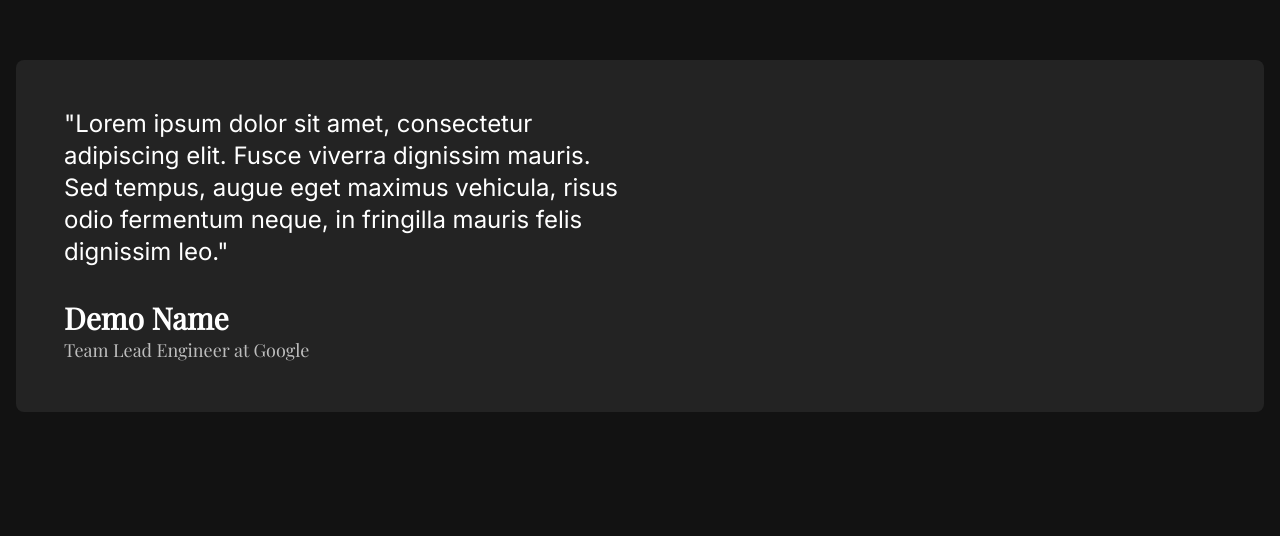
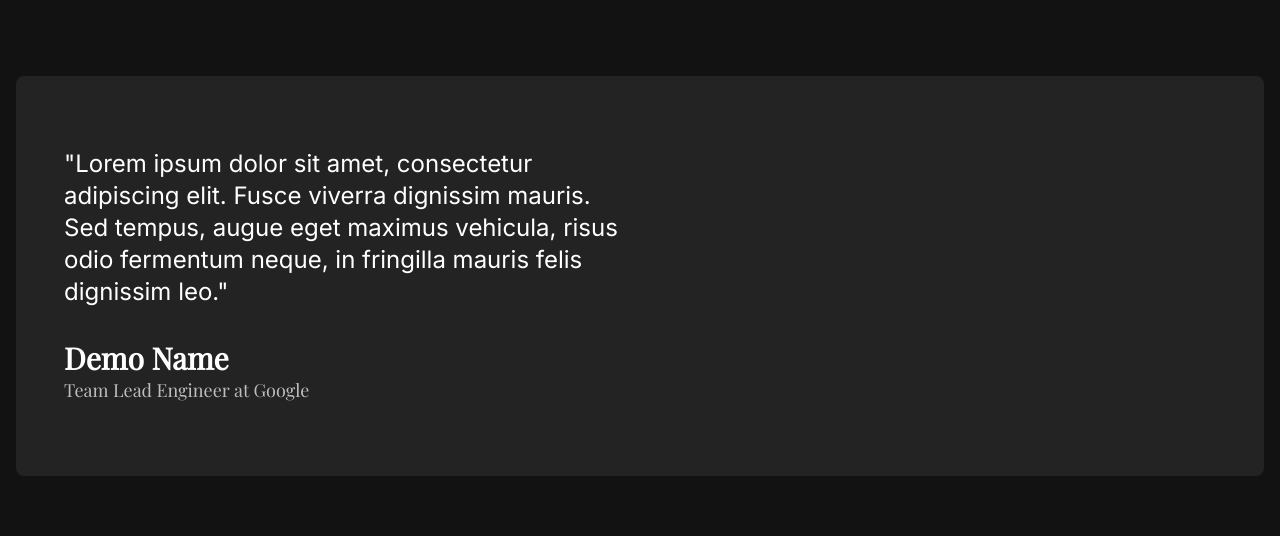
Before and after one commit to shm-dtt/portfolio-v2, a Next.js app: page / in a window 1280 px wide. Shown: the part 1844-2380 px from the top of the page. Built offline with nearby package versions, Linux system fonts and the light colour scheme.

Commit message:
minor changes

```diff
--- a/app/data/Data.tsx
+++ b/app/data/Data.tsx
@@ -1,4 +1,4 @@
-//basic info to change to
+//basic info to change
 
 export const Data = {
     firstName: "Soham",
@@ -12,3 +12,41 @@ export const Data = {
     position_firstLine: "Full Stack",
     position_secondLine: "☼ Developer ☀",
 }
+
+export const testimonials = [
+    {
+      name: "Shawn D'souza",
+      role: "Software Engineer at ZapCom Group lnc",
+      statement:
+        "A really good front end developer with great communication and team management skills. He is also a fast learner and adapts to various environments quickly.",
+      color: "#181818",
+    },
+    {
+      name: "Demo Name",
+      role: "Team Lead Engineer at Google",
+      statement:
+        "Lorem ipsum dolor sit amet, consectetur adipiscing elit. Fusce viverra dignissim mauris. Sed tempus, augue eget maximus vehicula, risus odio fermentum neque, in fringilla mauris felis dignissim leo.",
+      color: "#232323",
+    },
+    {
+      name: "Demo Name",
+      role: "Team Lead Engineer at Google",
+      statement:
+        "Lorem ipsum dolor sit amet, consectetur adipiscing elit. Fusce viverra dignissim mauris. Sed tempus, augue eget maximus vehicula, risus odio fermentum neque, in fringilla mauris felis dignissim leo.",
+      color: "#2E2E2E",
+    },
+    {
+      name: "Demo Name",
+      role: "Team Lead Engineer at Google",
+      statement:
+        "Lorem ipsum dolor sit amet, consectetur adipiscing elit. Fusce viverra dignissim mauris. Sed tempus, augue eget maximus vehicula, risus odio fermentum neque, in fringilla mauris felis dignissim leo.",
+      color: "#3E3E3E",
+    },
+    {
+      name: "Demo Name",
+      role: "Team Lead Engineer at Google",
+      statement:
+        "Lorem ipsum dolor sit amet, consectetur adipiscing elit. Fusce viverra dignissim mauris. Sed tempus, augue eget maximus vehicula, risus odio fermentum neque, in fringilla mauris felis dignissim leo.",
+      color: "#515151",
+    },
+  ];
--- a/components/Contact/Contact.tsx
+++ b/components/Contact/Contact.tsx
@@ -4,7 +4,7 @@ import React from "react";
 
 const Contact: React.FC = () => {
   return (
-    <div className=" flex flex-col items-center justify-center bg-light-black text-white">
+    <div className=" flex flex-col items-center justify-center text-white">
       <p
         className={`${playfairDisplay.className} lg:text-5xl text-3xl uppercase`}
       >
--- a/components/Experience/Experience.tsx
+++ b/components/Experience/Experience.tsx
@@ -3,7 +3,7 @@ import React from "react";
 
 const Experience: React.FC = () => {
   return (
-    <div className=" flex flex-col items-center justify-center bg-light-black text-white">
+    <div className=" flex flex-col items-center justify-center text-white">
       <p
         className={`${playfairDisplay.className} lg:text-5xl text-3xl uppercase`}
       >
--- a/components/Footer/Footer.tsx
+++ b/components/Footer/Footer.tsx
@@ -24,14 +24,14 @@ const Footer: React.FC = () => {
   return (
     <>
       <div
-        className={`p-4 flex justify-between items-end bg-light-black text-white ${inter.className} lg:text-sm text-xs`}
+        className={`p-4 flex text-white ${inter.className} text-sm gap-8`}
       >
         <p className=" text-left flex flex-col gap-3">
-          <span className=" text-gray-400">VERSION</span>
+          <span className=" text-gray-400 text-xs">VERSION</span>
           <span>© {Data.year} Edition</span>
         </p>
-        <p className=" text-right flex flex-col gap-3">
-          <span className=" text-gray-400">LOCAL TIME</span>
+        <p className=" text-left flex flex-col gap-3">
+          <span className=" text-gray-400 text-xs">LOCAL TIME</span>
           <span>
             {time} GMT{Data.gmtOffset}
           </span>
--- a/components/Header/Header.tsx
+++ b/components/Header/Header.tsx
@@ -7,7 +7,7 @@ const Header: React.FC = () => {
   return (
     <>
       <div
-        className={`p-4 flex justify-between items-center bg-light-black text-gray-300 ${inter.className} lg:text-sm text-xs`}
+        className={`p-4 flex justify-between items-center text-gray-300 ${inter.className} lg:text-sm text-xs`}
       >
         <p className=" uppercase">
           <span className=" lg:inline-block hidden">Soham Dutta</span>
--- a/components/LandingPage/LandingPage.tsx
+++ b/components/LandingPage/LandingPage.tsx
@@ -35,7 +35,7 @@ const LandingPage: React.FC = () => {
   };
 
   return (
-    <div className=" flex flex-col h-[110vh] items-center justify-center bg-light-black">
+    <div className=" flex flex-col h-screen items-center justify-center bg-light-black">
       <div className=" flex flex-col items-center justify-center z-1 pointer-events-none text-white lg:text-7xl md:text-5xl text-4xl text-center uppercase">
         <div>
           <span className={greatVibes.className}>{Data.firstName.charAt(0)}</span>
--- a/components/Testimonials/Card.tsx
+++ b/components/Testimonials/Card.tsx
@@ -10,9 +10,9 @@ interface CardProps {
 
 const Card: React.FC<CardProps> = ({ name, role, statement, color, i }) => {
   return (
-    <div className=" h-[90vh] flex items-center justify-center sticky top-0 text-white">
+    <div className=" h-screen flex items-center justify-center sticky top-0 text-white">
       <div
-        className=" flex flex-col relative w-screen rounded-lg p-12 origin-top gap-8"
+        className=" flex flex-col items-left justify-center relative w-screen h-1/2 rounded-lg p-12 origin-top gap-8 "
         style={{ backgroundColor: color, top: `calc(-5vh + ${i * 60}px)` }}
       >
         <p className={` ${inter.className} lg:text-2xl text-lg lg:w-1/2`}>&quot;{statement}&quot;</p>
--- a/components/Testimonials/Testimonials.tsx
+++ b/components/Testimonials/Testimonials.tsx
@@ -1,19 +1,19 @@
 import { playfairDisplay } from "@/app/fonts/Fonts";
 import React from "react";
-import { testimonials } from "./data";
+import { testimonials } from "@/app/data/Data";
 import Card from "./Card";
 
 const Testimonials: React.FC = () => {
   return (
-    <div className=" flex flex-col z-1">
+    <div className=" flex flex-col">
       <div className="text-white text-center">
       <p
         className={`${playfairDisplay.className} lg:text-5xl text-3xl uppercase `}
       >
-        Don&apos;t take my word for it
+        Reviews
       </p>
       </div>
-      <div className=" mx-4 mb-8">
+      <div className=" mx-4 mb-32">
         {testimonials.map((testimonial, i) => {
           return <Card key={`p_${i}`} {...testimonial} i={i} />;
         })}
--- a/components/Testimonials/data.ts
+++ /dev/null
@@ -1,37 +0,0 @@
-export const testimonials = [
-  {
-    name: "Shawn D'souza",
-    role: "Software Engineer at ZapCom Group lnc",
-    statement:
-      "A really good front end developer with great communication and team management skills. He is also a fast learner and adapts to various environments quickly.",
-    color: "#181818",
-  },
-  {
-    name: "Demo Name",
-    role: "Team Lead Engineer at Google",
-    statement:
-      "Lorem ipsum dolor sit amet, consectetur adipiscing elit. Fusce viverra dignissim mauris. Sed tempus, augue eget maximus vehicula, risus odio fermentum neque, in fringilla mauris felis dignissim leo.",
-    color: "#232323",
-  },
-  {
-    name: "Demo Name",
-    role: "Team Lead Engineer at Google",
-    statement:
-      "Lorem ipsum dolor sit amet, consectetur adipiscing elit. Fusce viverra dignissim mauris. Sed tempus, augue eget maximus vehicula, risus odio fermentum neque, in fringilla mauris felis dignissim leo.",
-    color: "#2E2E2E",
-  },
-  // {
-  //   name: "Demo Name",
-  //   role: "Team Lead Engineer at Google",
-  //   statement:
-  //     "Lorem ipsum dolor sit amet, consectetur adipiscing elit. Fusce viverra dignissim mauris. Sed tempus, augue eget maximus vehicula, risus odio fermentum neque, in fringilla mauris felis dignissim leo.",
-  //   color: "#3E3E3E",
-  // },
-  // {
-  //   name: "Demo Name",
-  //   role: "Team Lead Engineer at Google",
-  //   statement:
-  //     "Lorem ipsum dolor sit amet, consectetur adipiscing elit. Fusce viverra dignissim mauris. Sed tempus, augue eget maximus vehicula, risus odio fermentum neque, in fringilla mauris felis dignissim leo.",
-  //   color: "#515151",
-  // },
-];
```
